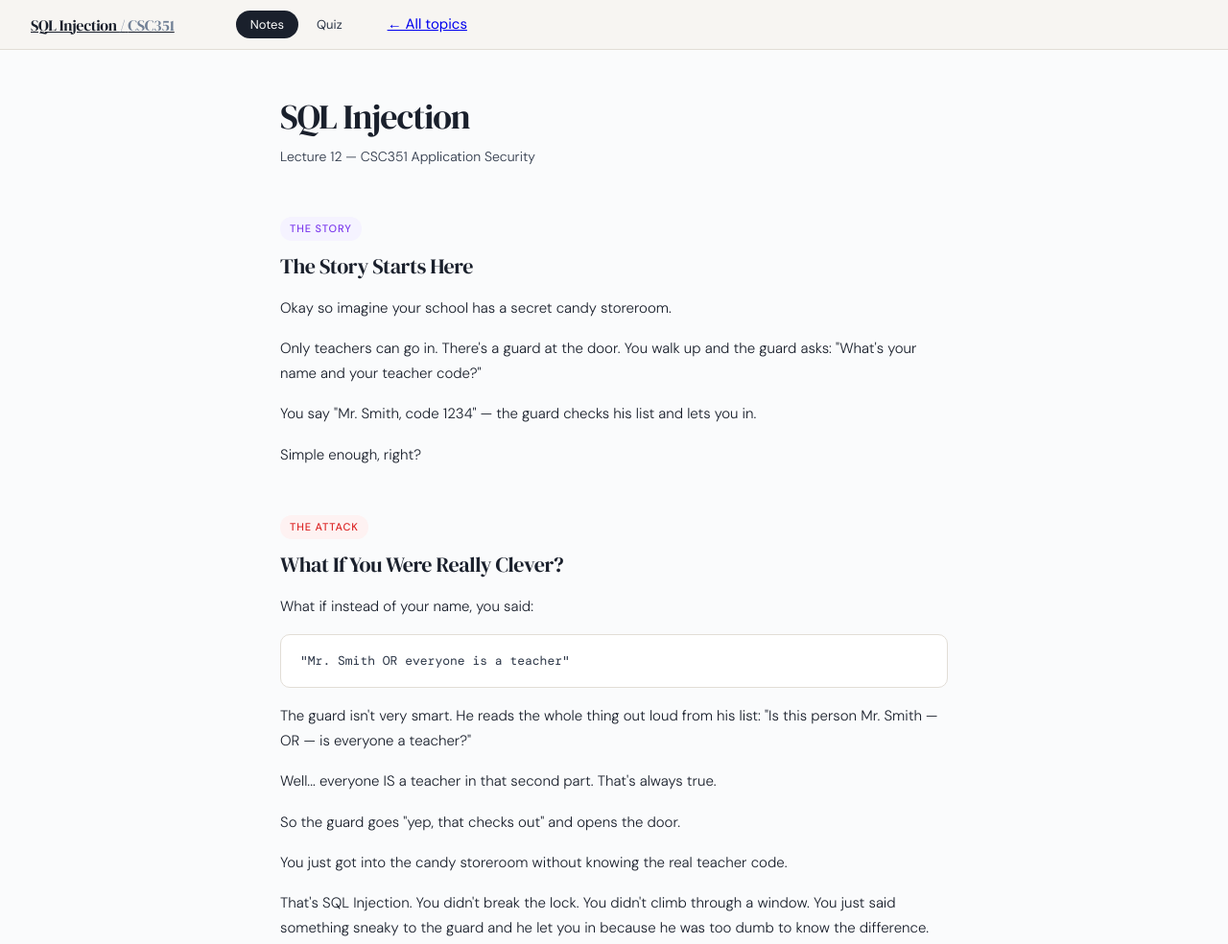
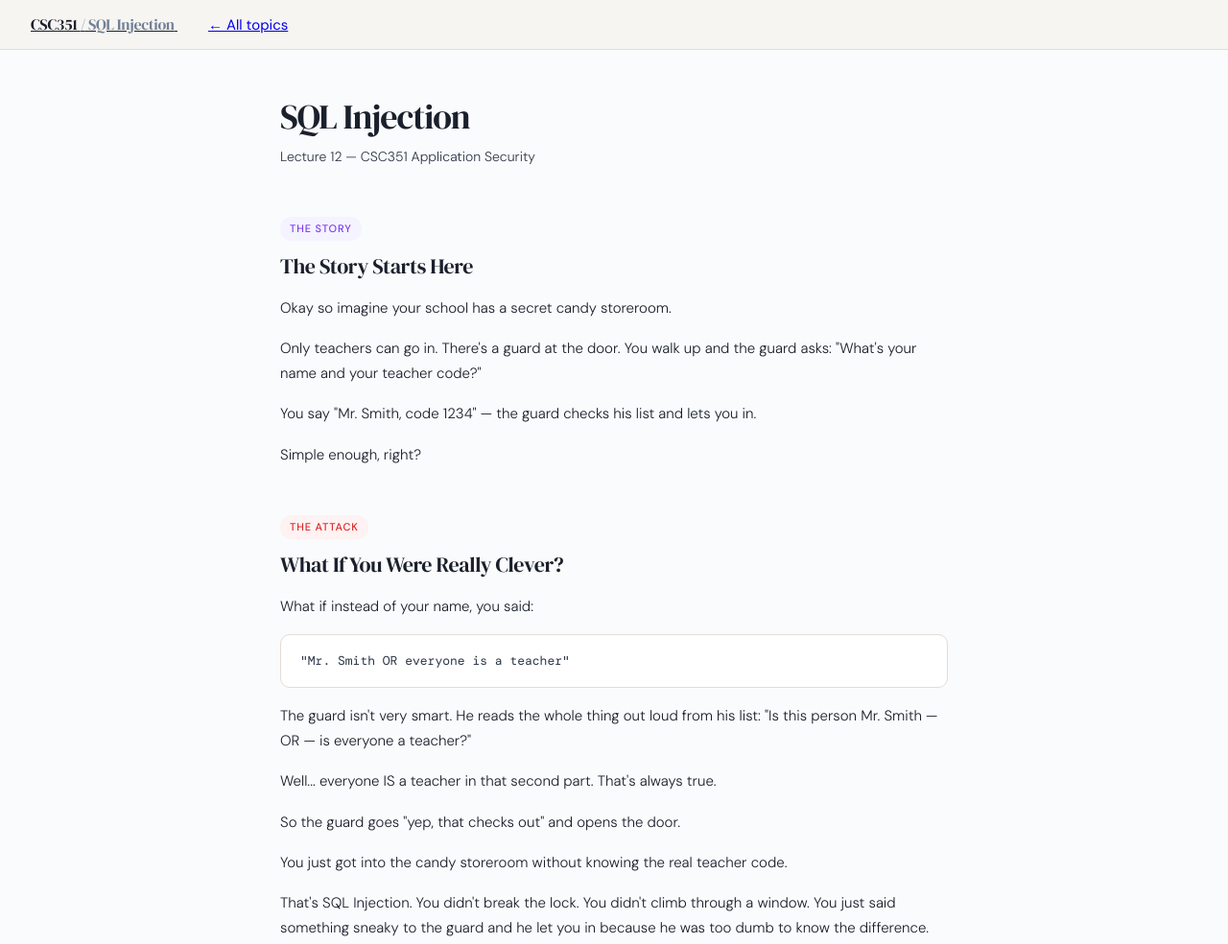
Before and after one commit to Ant227/csc351-study, a plain HTML site: page sqli.html in a window 1280 px wide. Shown: the top 984 px of the page at 96% size. Drawn offline with nearby package versions, Linux system fonts and the light colour scheme.

Commit message:
Simplify SQL Injection nav to match XSS and Clickjacking structure exactly

```diff
--- a/sqli.html
+++ b/sqli.html
@@ -207,15 +207,12 @@
 <body>
 
 <nav class="nav">
-  <div class="nav-inner" style="display: flex; align-items: center; gap: 2rem; width: 100%;">
+  <div class="nav-inner">
     <a class="nav-brand" href="index.html">
-      SQL Injection <span class="nav-sep">/</span> <span class="nav-topic">CSC351</span>
+      CSC351
+      <span class="nav-sep">/</span>
+      <span class="nav-topic">SQL Injection</span>
     </a>
-    <div class="nav-tabs">
-      <button class="tab-btn active" onclick="showTab('learn')">Notes</button>
-      <button class="tab-btn" onclick="showTab('quiz')">Quiz</button>
-      <button class="tab-btn" id="results-tab-btn" style="display:none" onclick="showTab('results')">Results</button>
-    </div>
     <a class="nav-back" href="index.html">← All topics</a>
   </div>
 </nav>
```
